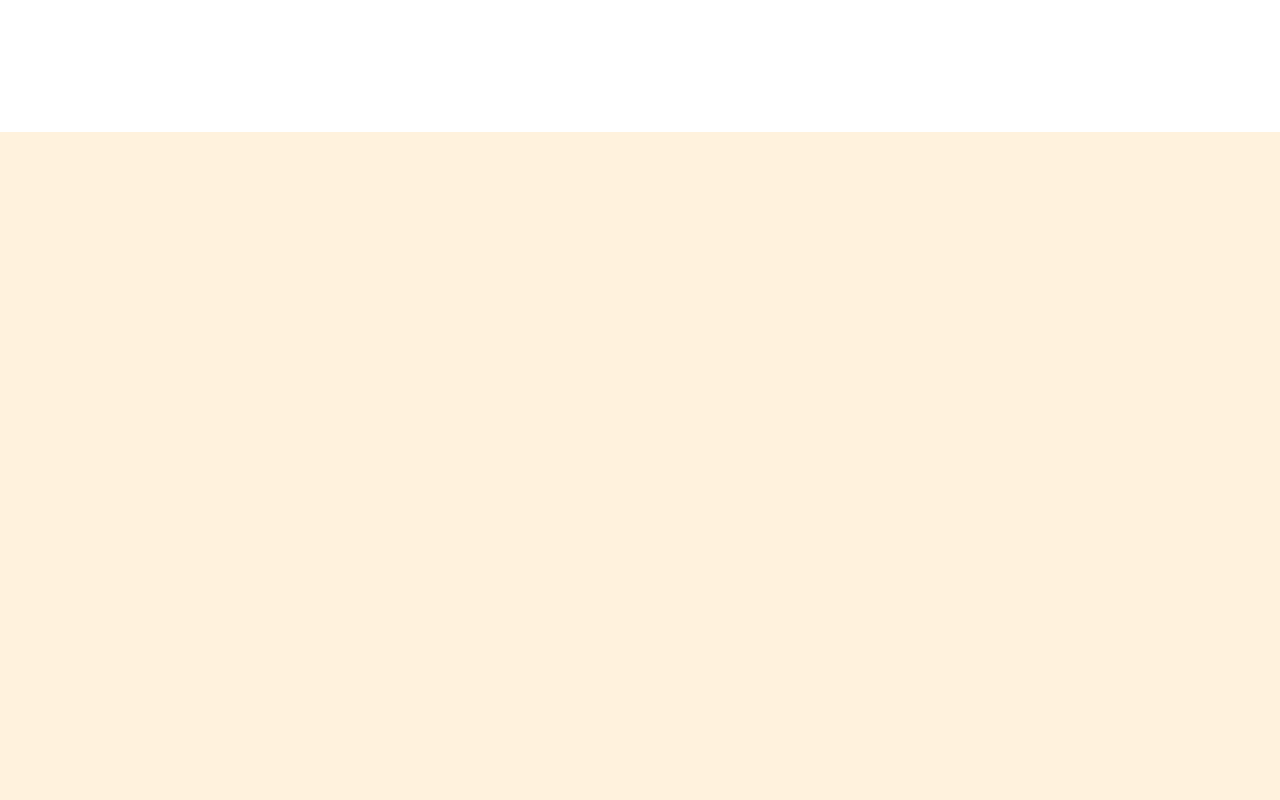
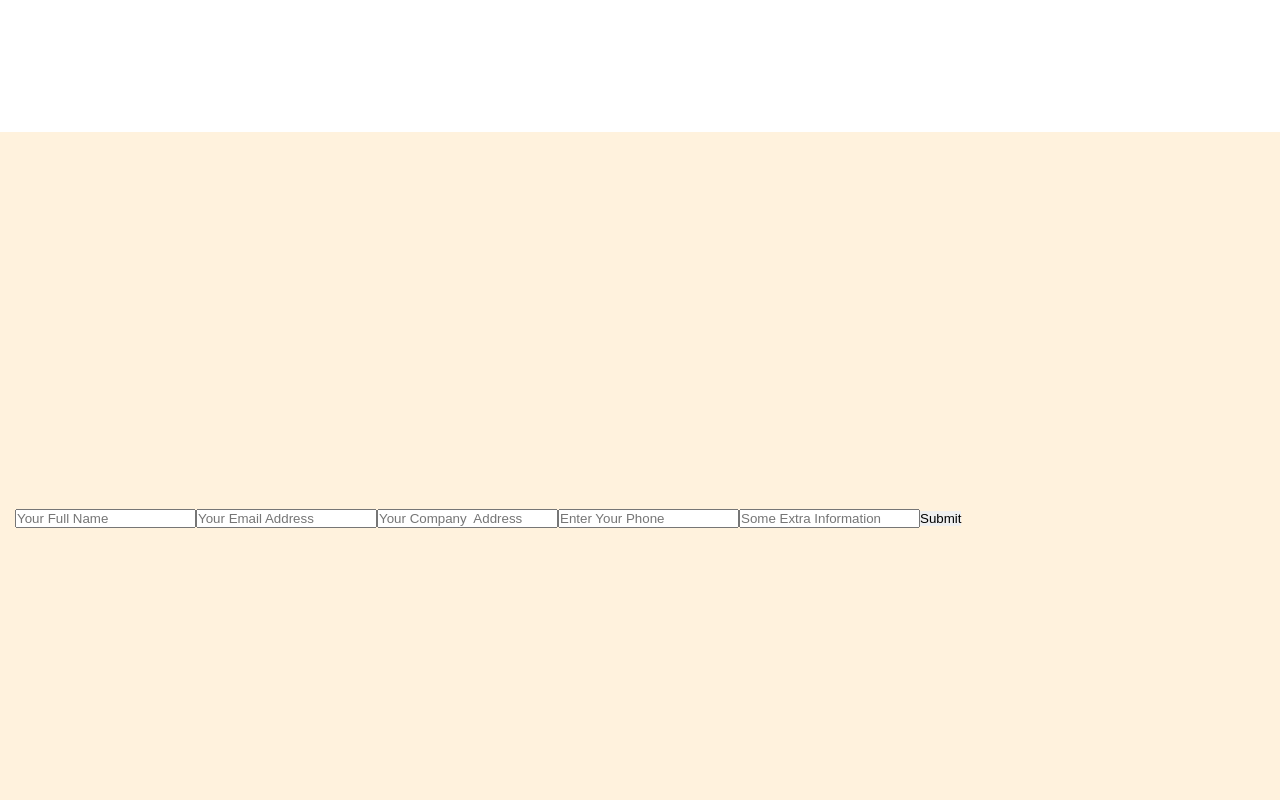
Before and after one commit to Kristina-Kalashnyk/my-app, a React (Create React App) app in the folder frontend/: page /order in a window 1280 px wide. Shown: the part 480-1280 px from the top of the page. Built offline with nearby package versions, Linux system fonts and the light colour scheme.

Commit message:
Added form

```diff
--- a/frontend/src/components/Card.jsx
+++ b/frontend/src/components/Card.jsx
@@ -31,7 +31,7 @@ useEffect(()=>{
       </div>
       <div className="products__info">
         <h4 className="products__card-title">{prod.name}</h4>
-        <div className="line"></div>
+        <div className="products__line"></div>
         <div className="products__footer">
             <div className="products__prices">
                 <span className="products__card-oldprice">{prod.old_price}</span>
--- a/frontend/src/components/ModalWindow.jsx
+++ b/frontend/src/components/ModalWindow.jsx
@@ -2,6 +2,7 @@ import "../styles/main.scss";
 import React from 'react';
 import '../styles/_modal.scss';
 import PropTypes from 'prop-types';
+import Star from '../img/products/star-icon.svg';
 
 
 const ModalWindow = ({isOpen, onCancel}) => {
@@ -10,9 +11,29 @@ const ModalWindow = ({isOpen, onCancel}) => {
     }
   return (
     <>
-
         <div className="modal">
           <div className="modal__window">
+           <span className="products__card-suptitle"> Sort</span>
+            <div className="products__card-imgbox">
+              <img src=""alt="products pic" />
+            </div>
+          <div className="products__info">
+           <h4 className="products__card-title">Name</h4>
+            <div className="line"></div>
+            <div className="products__footer">
+              <div className="products__prices">
+                  <span className="products__card-oldprice">Old price</span>
+                  <span className="products__card-newprice">New Price</span>
+              </div>
+              <div className="products__rating">
+                  <img src={Star} alt="products card rating" />
+                  <img src={Star} alt="products card rating" />
+                  <img src={Star} alt="products card rating" />
+                  <img src={Star} alt="products card rating" />
+                  <img src={Star} alt="products card rating" />
+              </div>
+          </div>
+        </div>
             <button onClick={onCancel}> Close </button>
           </div>
         </div>
--- a/frontend/src/components/NotFound.jsx
+++ b/frontend/src/components/NotFound.jsx
@@ -24,7 +24,9 @@ const NotFound = () => {
             <img src={BgImage} alt="background..." />
           </div>
           <div className='notfound-btn'>
-          <MyButton bgColor={"blue"} text={"Go to Homepage"}></MyButton>
+          <a href="/">
+          <MyButton bgColor={"blue"} text={"Go to Homepage"} ></MyButton>
+          </a>
           </div>
 
        </div>
--- a/frontend/src/components/Order.jsx
+++ b/frontend/src/components/Order.jsx
@@ -1,11 +1,28 @@
-import React from 'react';
+import React, { useRef } from 'react';
 import Banner from '../img/cart/Banner.png';
 import Error from '../img/notfound/404.png';
 import HeaderName from "../components/HeaderName";
 import MyButton from './MyButton';
+import { useEffect } from "react";
+import { useState } from "react";
 
 
 const Order = () => {
+
+      const name = useRef();
+      const email = useRef();
+      const address = useRef();
+      const phone = useRef();
+      const information = useRef();
+
+      const handleClick = () => {
+         localStorage.setItem("Name", name.current.value);
+         localStorage.setItem("Email", email.current.value);
+         localStorage.setItem("Address", address.current.value);
+         localStorage.setItem("Phone", phone.current.value);
+         localStorage.setItem("Information", information.current.value);
+      }
+
     return (
        <section className="order">
         <div className='order'>
@@ -13,6 +30,15 @@ const Order = () => {
              <img src={Banner} alt="background..." />
           </div>
           <div className="order__area">
+
+                  </div>
+                  <div className="input-field">
+            <input type="text" ref={name} placeholder="Your Full Name" />
+            <input type="text"  ref={email} placeholder="Your Email Address" pattern="(\w+@[a-zA-Z_]+?\.[a-zA-Z]{2,6})" />
+            <input type="text"  ref={address} placeholder="Your Company  Address" />
+            <input type="text"  ref={phone} placeholder="Enter Your Phone" />
+            <input type="text"  ref={information} placeholder="Some Extra Information" />
+            <button onClick={handleClick}>Submit</button>
           </div>
        </div>
      </section>
--- a/frontend/src/components/ProductCard.jsx
+++ b/frontend/src/components/ProductCard.jsx
@@ -22,7 +22,7 @@ const ProductsCard = () => {
           }
       };
 
-      fetchProducts(12);
+      fetchProducts(16);
   },[]);
 
 const [showModal, setShowModal] = useState(false);
@@ -42,11 +42,11 @@ const closeModal = () => {
             </div>
           <div className="products__info">
            <h4 className="products__card-title">{prod.name}</h4>
-            <div className="line"></div>
+            <div className="products__line"></div>
             <div className="products__footer">
               <div className="products__prices">
-                  <span className="products__card-oldprice">${prod.old_price}</span>
-                  <span className="products__card-newprice">${prod.new_price}</span>
+                  <span className="products__card-oldprice">{prod.old_price}</span>
+                  <span className="products__card-newprice">{prod.new_price}</span>
               </div>
               <div className="products__rating">
                   <img src={Star} alt="products card rating" />
--- a/frontend/src/styles/_modal.scss
+++ b/frontend/src/styles/_modal.scss
@@ -9,7 +9,6 @@
     justify-content: center;
     align-items: center;
 
-
     &__window {
         padding: 20px;
         position: absolute;
--- a/frontend/src/styles/_order.scss
+++ b/frontend/src/styles/_order.scss
@@ -9,7 +9,7 @@
             top: 0;
             left: 0;
             object-fit: cover;
-            z-index: -1;
+            z-index: -999;
 
         }
     }
@@ -21,9 +21,13 @@
         position: relative;
         top: 0;
         left: 0;
-        z-index: -1;
+        z-index: -999;
         background-color: #FDB02D;
         opacity: 16%;
+         &-name{
+            z-index: 999;;
+         }
+
 
        @include responsive(md) {
         margin-top: 300px;
@@ -41,4 +45,9 @@
        }
 
     }
+    .input-field {
+        position: absolute;
+        bottom: 350px;
+        left: 15px;
+     }
 }
--- a/frontend/src/styles/_products.scss
+++ b/frontend/src/styles/_products.scss
@@ -21,6 +21,12 @@
         @include flex(center, center, row-reverse);
         gap: 20px;
         justify-content: space-around;
+    }
+    &__line {
+        height: 1px;
+        background-color: #d4d4d4;
+        width: 100%;
+        margin-bottom: 10px;
     }
     &__card {
 
@@ -85,13 +91,6 @@
             }
         }
 
-        .line {
-            height: 1px;
-            background-color: #d4d4d4;
-            width: 100%;
-            margin-bottom: 10px;
-        }
-
         &-oldprice {
             font-weight: 400;
             font-size: 17px;
```
Also changed, not shown: 2 other files (tests, documents, lock files or other folders).
